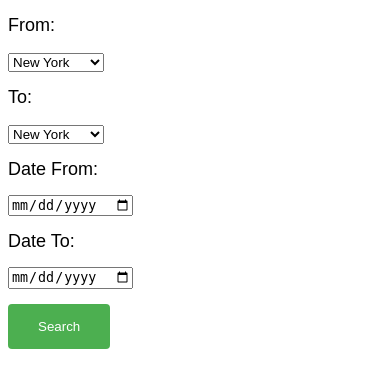
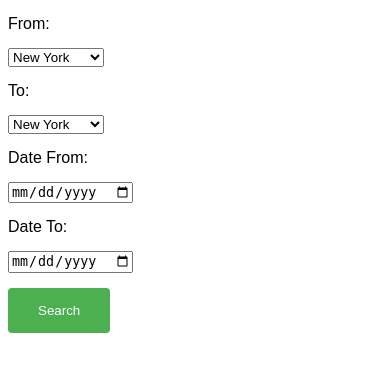
Before and after one commit to lgaleana/pime, a FastAPI app: page / in a window 390 px wide. Shown: the top 388 px of the page. Run offline with FastAPI, Linux system fonts and the light colour scheme.

Commit message:
PIME-29: Improve UI for mobile

```diff
--- a/static/css/search.css
+++ b/static/css/search.css
@@ -27,7 +27,7 @@ background-color: #45a049;
 
 @media (max-width: 600px) {
 body {
-    font-size: 18px;
+font-size: 16px;
 }
 label, input {
 margin: 15px 0;
```
Also changed, not shown: static/css/results.css (+6 -6 lines). Lines whose indentation alone changed are shown as unchanged.
